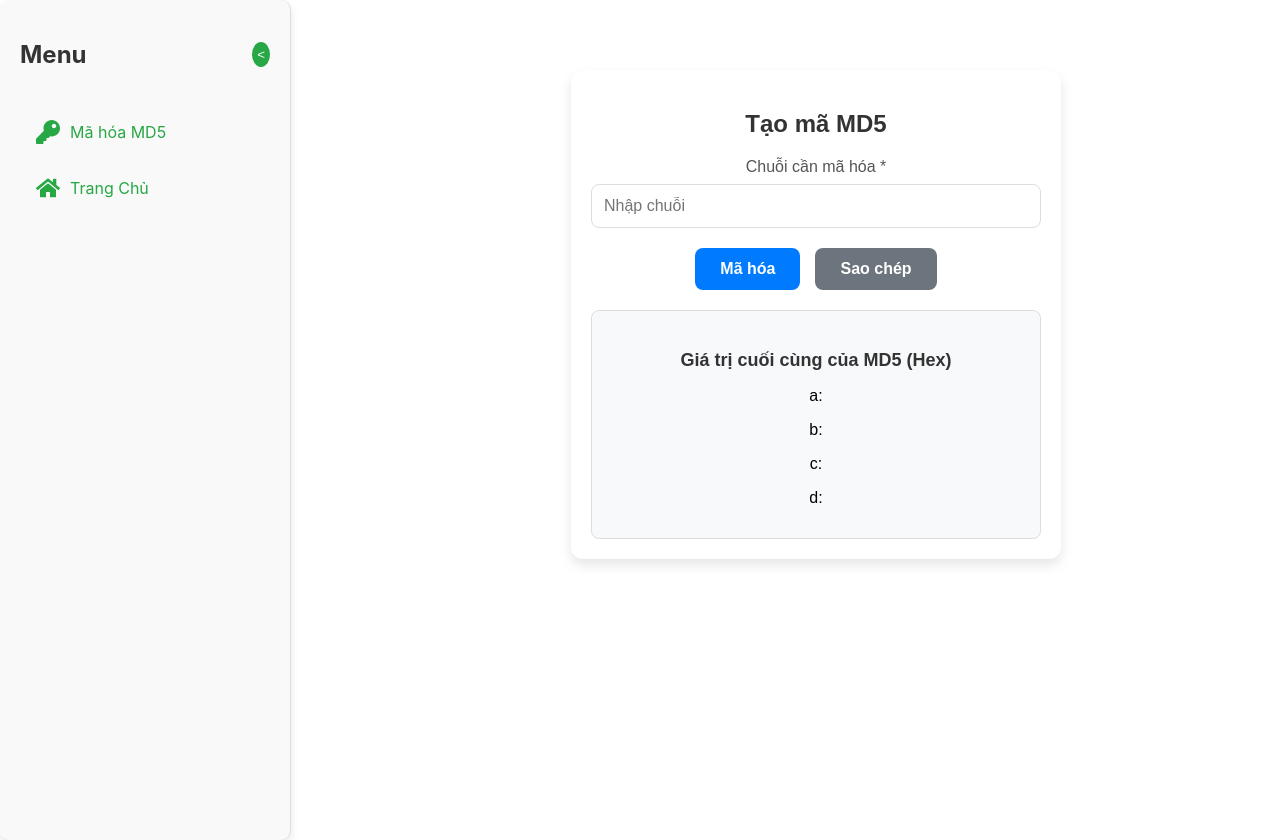
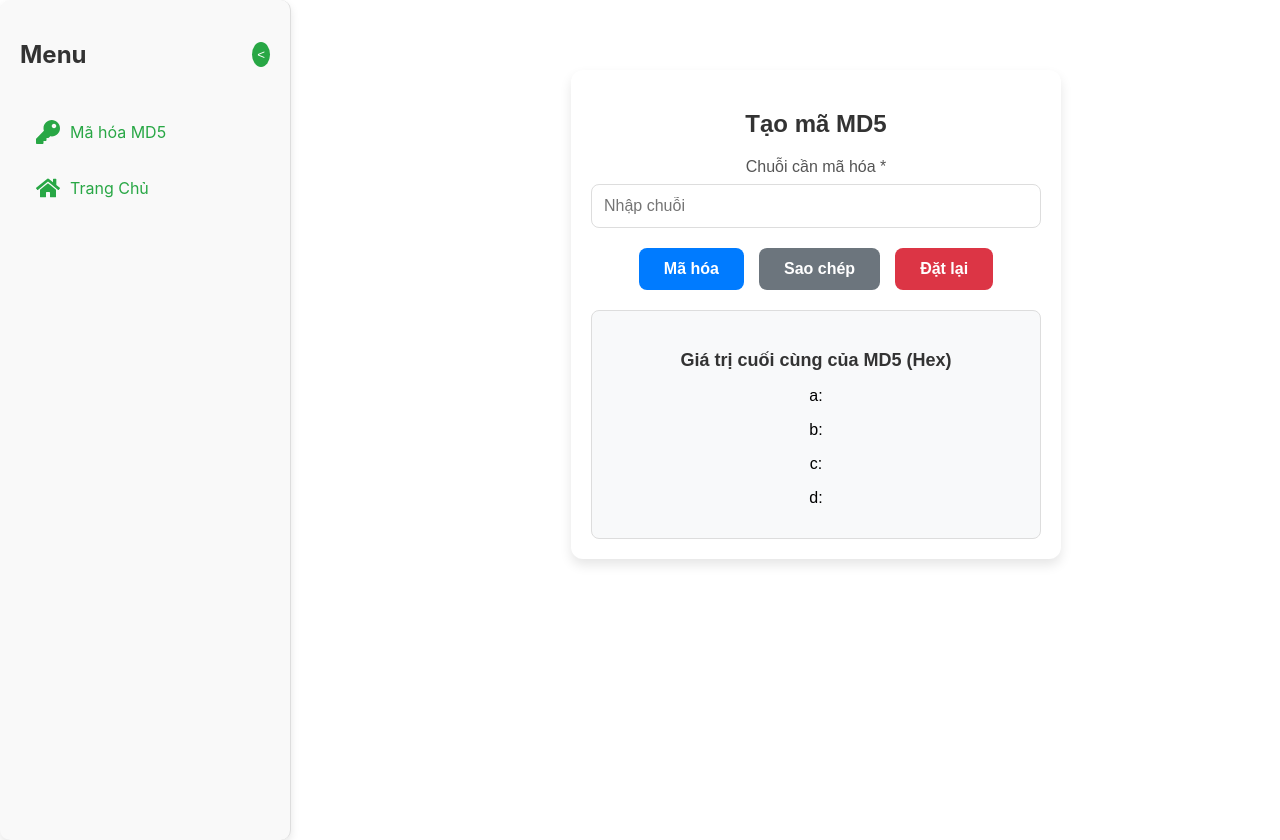
Before and after one commit to wind-emperor1182003/MD5, a React (Create React App) app: page / in a window 1280 px wide. Built offline with nearby package versions, Linux system fonts and the light colour scheme.

Commit message:
Initial commit

```diff
--- a/src/MD5Generator.js
+++ b/src/MD5Generator.js
@@ -247,6 +247,19 @@ function MD5Generator() {
   const [iiValues, setIIValues] = useState([]);
   const [finalValues, setFinalValues] = useState({ a: "", b: "", c: "", d: "" }); // State for final MD5 values
 
+  const handleReset = () => {
+    setInput("");
+    setHash("");
+    setBinaryInput("");
+    setBinaryPadded("");
+    setCopied(false);
+    setFFValues([]);
+    setGGValues([]);
+    setHHValues([]);
+    setIIValues([]);
+    setFinalValues(null);
+  };
+
   const handleEncrypt = () => {
     const result = md5(input);
     setHash(result.hash);
@@ -304,11 +317,20 @@ function MD5Generator() {
         <label style={styles.label}>Chuỗi cần mã hóa *</label>
         <input
           type="text"
-          value={input}
-          onChange={(e) => setInput(e.target.value)}
-          placeholder="Nhập chuỗi"
-          style={styles.input}
-        />
+        value={input}
+        onChange={(e) => setInput(e.target.value)}
+        onKeyDown={(e) => {
+          if (e.key === "Enter") {
+            if (input.trim() === "") {
+              alert("Vui lòng nhập chuỗi cần mã hóa!");
+              return;
+            }
+            handleEncrypt();
+          }
+        }}
+        placeholder="Nhập chuỗi"
+        style={styles.input}
+      />
       </div>
       <div style={styles.buttonGroup}>
         <button onClick={handleEncrypt} style={styles.buttonEncrypt}>
@@ -317,7 +339,11 @@ function MD5Generator() {
         <button onClick={handleCopy} style={styles.buttonCopy} disabled={!hash}>
           Sao chép
         </button>
+        <button onClick={handleReset} style={styles.buttonReset}>
+    Đặt lại
+  </button>
       </div>
+
       {hash && (
         <div style={styles.resultGroup}>
           <h4 style={styles.resultTitle}>Kết quả</h4>
@@ -543,5 +569,16 @@ const styles = {
     fontWeight: "bold",
     width: "80px",
   },
+  buttonReset: {
+    padding: "12px 25px",
+    borderRadius: "8px",
+    border: "none",
+    backgroundColor: "#dc3545",
+    color: "#fff",
+    fontSize: "16px",
+    fontWeight: "bold",
+    cursor: "pointer",
+    transition: "background-color 0.3s",
+  },
 };
 export default MD5Generator;
```
